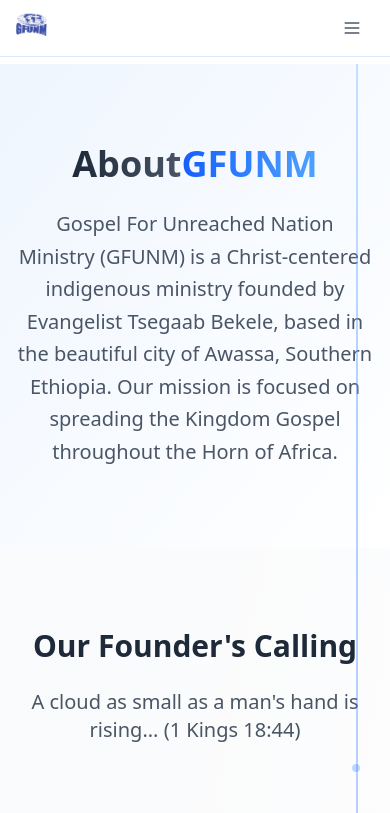
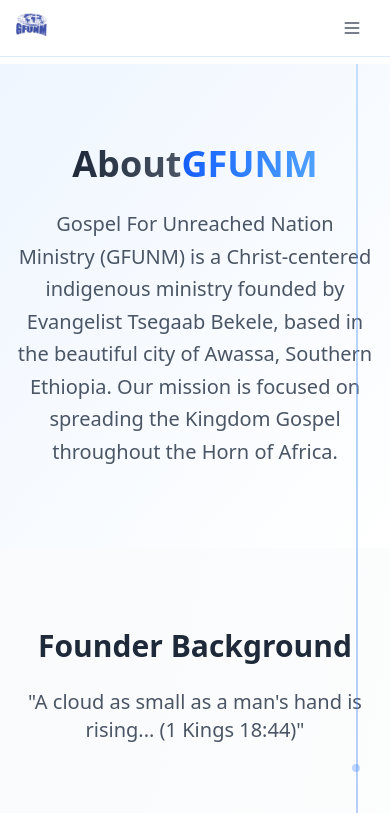
Before and after one commit to MinaseT1/GFUNM, a Next.js app: page /about in a window 390 px wide. Shown: the top 813 px of the page. Built offline with nearby package versions, Linux system fonts and the light colour scheme.

Commit message:
Update about page layout and styling
- Minor adjustments to founder section layout
- Maintain responsive design consistency
- Preserve existing functionality and visual elements

```diff
--- a/app/about/page.tsx
+++ b/app/about/page.tsx
@@ -144,10 +144,10 @@
         <div className="container mx-auto max-w-6xl">
           <div className="text-center mb-16">
             <h2 className="text-3xl md:text-4xl font-bold text-gray-800 mb-6">
-              Our Founder&apos;s Calling
+              Founder Background
             </h2>
             <p className="text-xl text-gray-600 max-w-3xl mx-auto">
-              A cloud as small as a man&apos;s hand is rising... (1 Kings 18:44)
+              &quot;A cloud as small as a man&apos;s hand is rising... (1 Kings 18:44)&quot;
             </p>
           </div>
 
```
